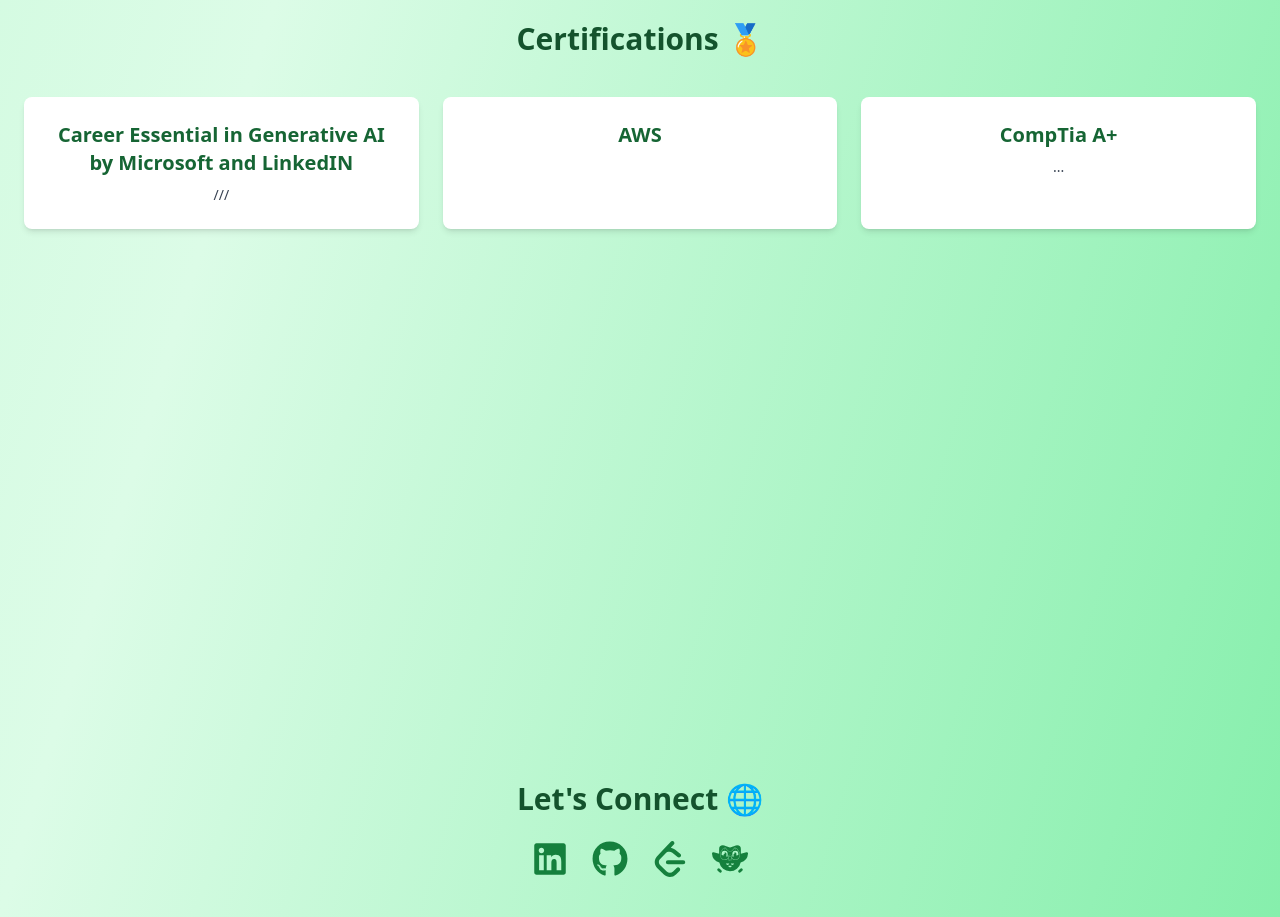
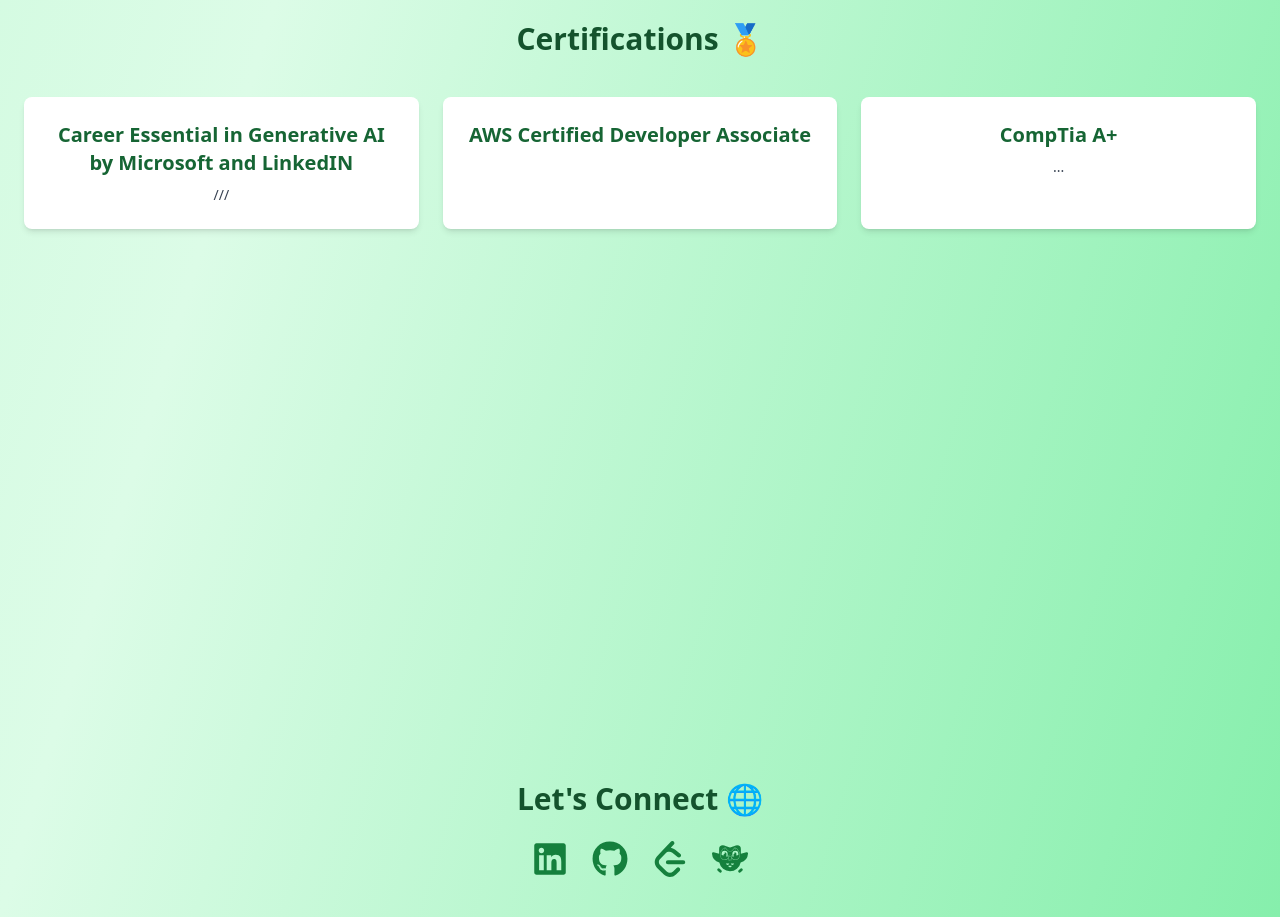
Before and after one commit to RaiDiwakar66/MyPortfolio, a React (Vite) app: page / in a window 1280 px wide. Shown: the part 3340-4257 px from the top of the page. Built offline with nearby package versions, Linux system fonts and the light colour scheme.

Commit message:
Updated the certification Info

```diff
--- a/src/App.jsx
+++ b/src/App.jsx
@@ -205,7 +205,7 @@
             <p className="text-sm text-gray-700 mt-2">///</p>
           </div>
           <div className="bg-white rounded-lg shadow-md p-6 hover:shadow-xl transition">
-            <h3 className="text-xl font-semibold text-green-800">AWS</h3>
+            <h3 className="text-xl font-semibold text-green-800">AWS Certified Developer Associate</h3>
             <p className="text-sm text-gray-700 mt-2"></p>
           </div>
           <div className="bg-white rounded-lg shadow-md p-6 hover:shadow-xl transition">
```
